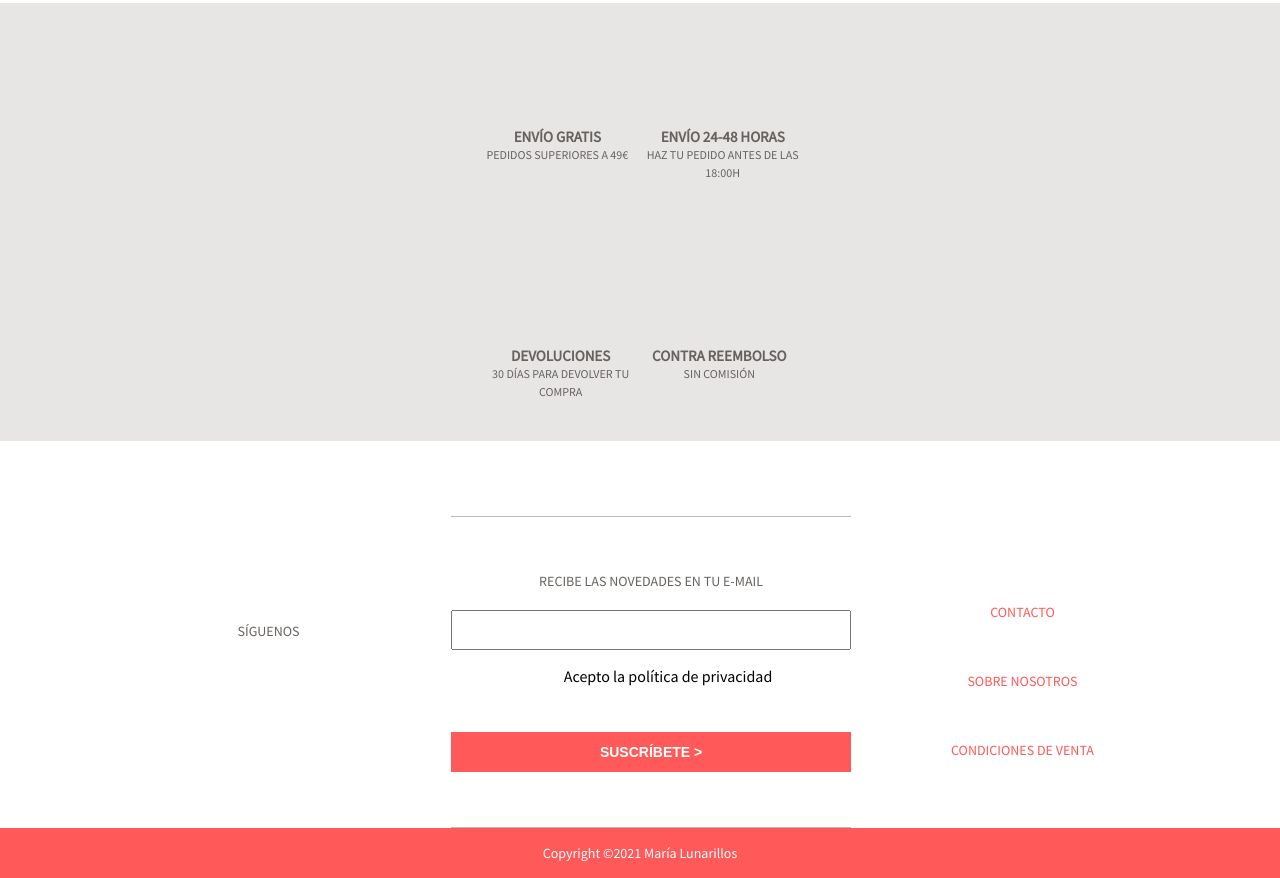
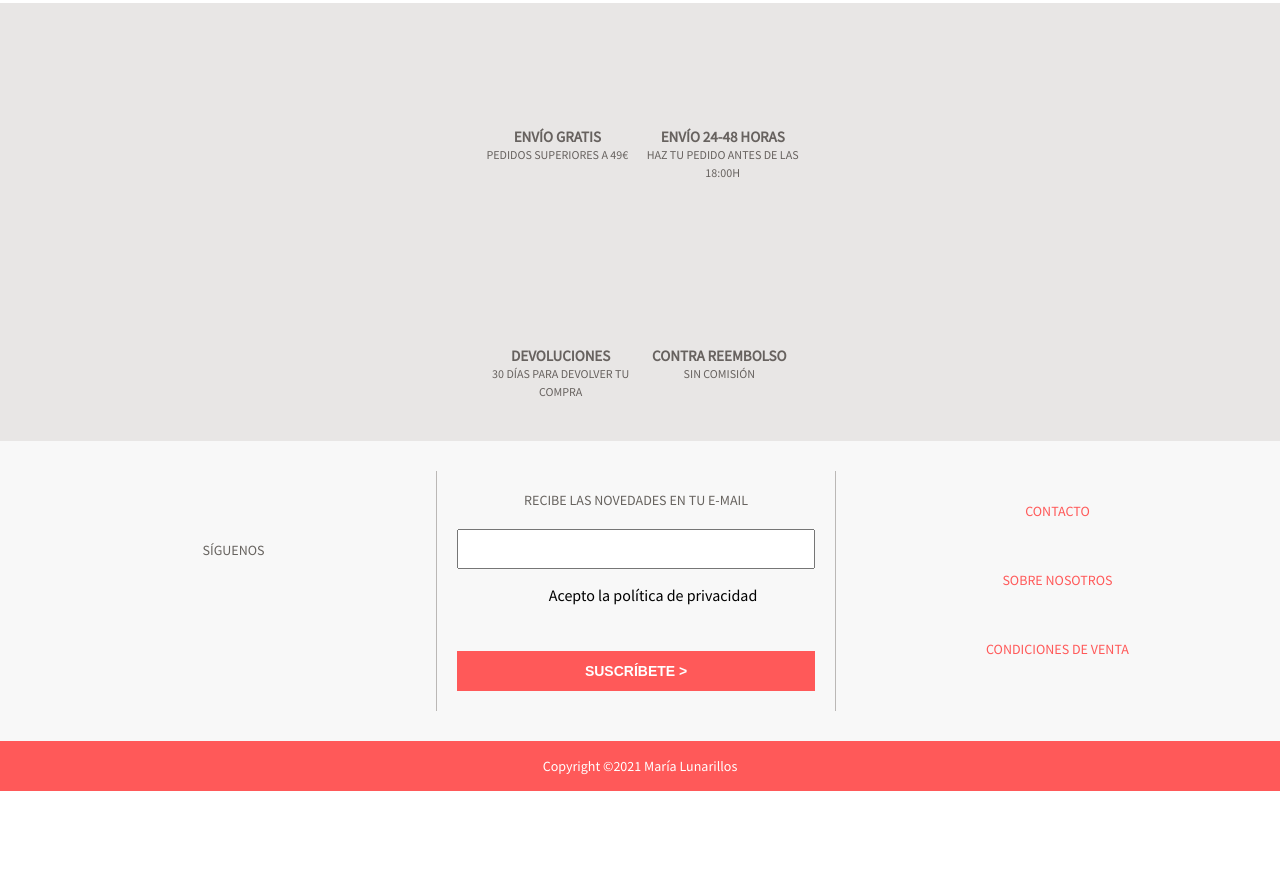
Before and after one commit to DavidLlobet/week1lunarillos, a website: page index.html in a window 1280 px wide. Shown: the part 1375-2253 px from the top of the page. After the commit the page ends 2166 px from the top, so only its background shows below. Drawn offline with Linux system fonts and the light colour scheme.

Commit message:
Design contact icons

```diff
--- a/styles.scss
+++ b/styles.scss
@@ -400,6 +400,9 @@ label {
     display: flex;
     flex-direction: row;
     width: 100vw;
+    height: 300px;
+    padding: 20px;
+    background-color: #f8f8f8;
   }
 
   .social-networks {
@@ -417,4 +420,25 @@ label {
     margin-bottom: 50px;
   }
 
+  .subscribe {
+    display: flex;
+    flex-direction: column;
+    align-items: center;
+    width: 400px;
+    border-left: 1px solid #bbb8b6;
+    border-right: 1px solid #bbb8b6;
+    border-top: none;
+    border-bottom: none;
+    padding: 20px;
+    margin-right: 20px;
+    margin-left: 20px;
+  }
+
+  .icon-group {
+    display: flex;
+    flex-direction: row;
+    margin-bottom: 9px;
+    align-items: center;
+  }
+
 }
```
Also changed, not shown: styles.css, 1 other file.
